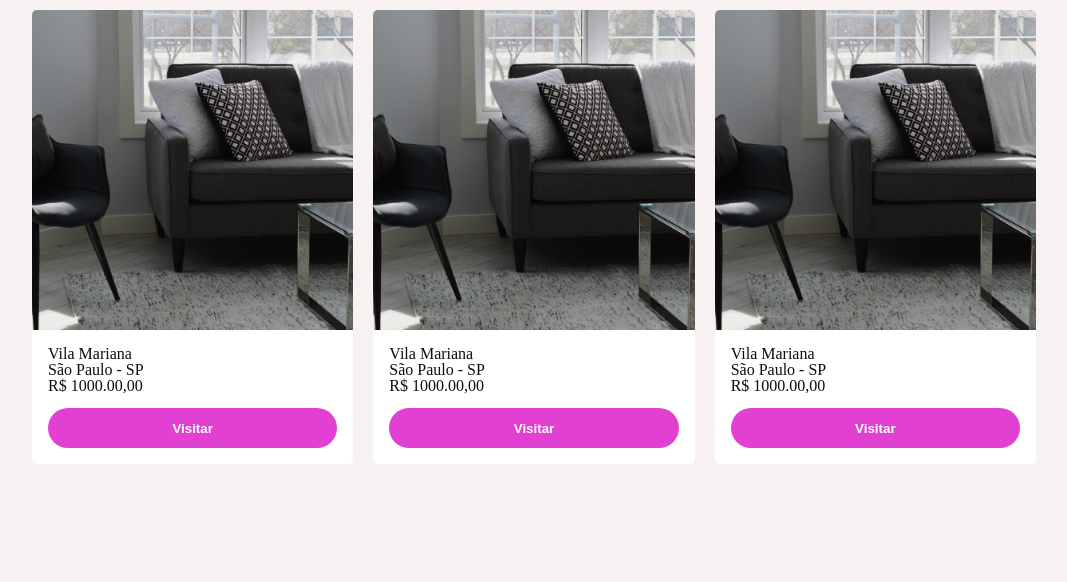
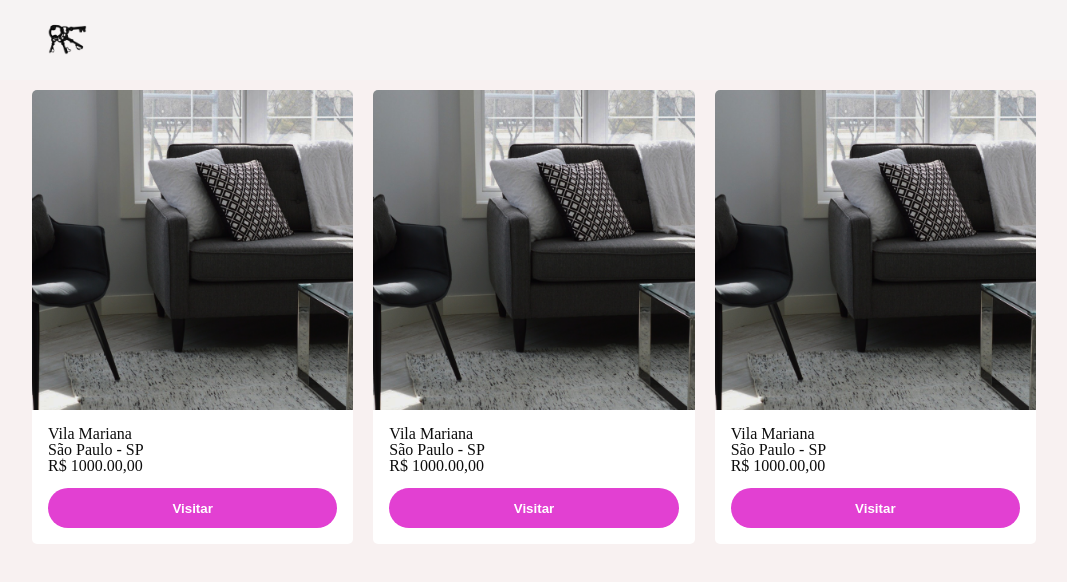
Before and after one commit to Dream-House-Grupo-9/Dream-House-web, a React (Create React App) app in the folder dream-house/: page / in a window 1280 px wide. Shown: the top 582 px of the page, without its empty margins (106-1173 px from the left). Built offline with nearby package versions, Linux system fonts and the light colour scheme.

Commit message:
Feature: criação do componente menu

```diff
--- /dev/null
+++ b/dream-house/src/components/Menu.jsx
@@ -0,0 +1,16 @@
+import React from "react";
+import Logo from "../assets/img/logo.png"
+
+function Menu() {
+    return(
+        <>
+            <nav>
+                <div className="container">
+                    <img src={Logo} alt="" className="logo" />
+                </div>
+            </nav>
+        </>
+    );
+}
+
+export default Menu;
--- a/dream-house/src/pages/Home.jsx
+++ b/dream-house/src/pages/Home.jsx
@@ -1,9 +1,11 @@
 import React from "react";
 import Card from "../components/Card";
+import Menu from "../components/Menu"
 
 function Home() {
     return (
         <>
+            <Menu />
             <div className="container">
                 <div className="grid">
                     <Card bairro="Vila Mariana" cidade="São Paulo - SP" valor="R$ 1000.00,00" />
--- a/dream-house/src/styles/styles.css
+++ b/dream-house/src/styles/styles.css
@@ -3,6 +3,7 @@
     --color-primary: #E240D2;
     --bg-primary-font: #4D4D4D;
     --btn-secundary: #5740E2;
+    --nav-color: #F6F3F3;
 }
 
 html{
@@ -186,3 +187,16 @@ body{
     color: #3d3d3d;
     margin-bottom: 2.5rem;
   }
+
+
+/* Css Do componente Nav */
+nav {
+    height: 80px;
+    width: 100%;
+    background-color: var(--nav-color);
+}
+
+.logo {
+    margin-top: 15px;
+    height: 50px;
+}
```
Also changed, not shown: dream-house/src/assets/img/logo.png (added).
